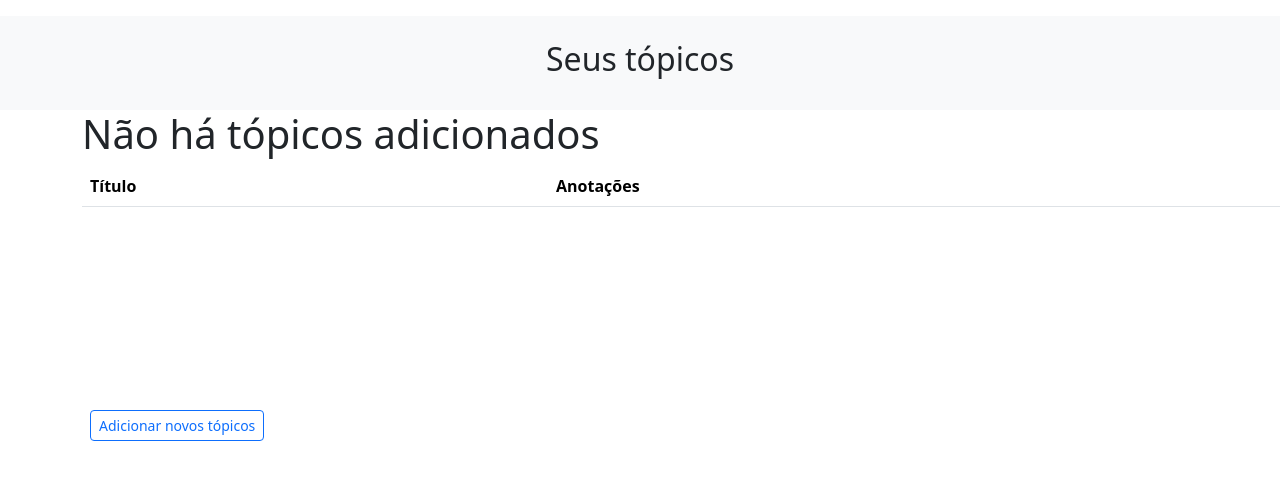
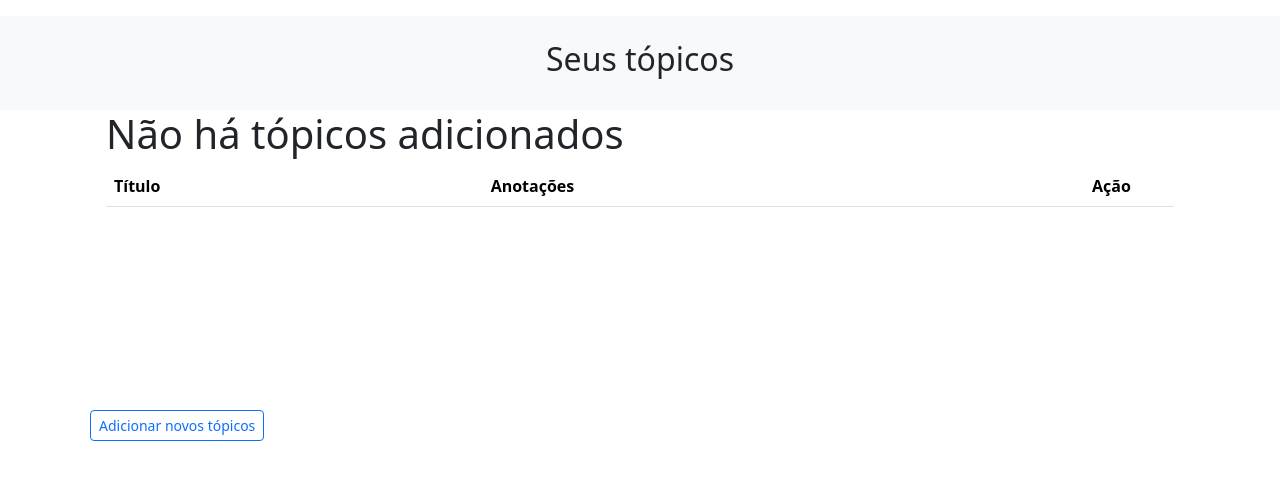
Before and after one commit to MarcioDuani/Learnining_logs, a Django app: page /topics in a window 1280 px wide; the page is wider, and only the part inside the window is pictured. Shown: the part 112-592 px from the top of that part. Run offline with Django 5.2, Linux system fonts and the light colour scheme; a user stored in the database is signed in; data comes from the database, SQL or seed files in the repository; both versions use the stored data as it was after the commit; lists and menus that the app fills with data are empty; some libraries are stand-ins or nearby versions.

Commit message:
Versão atual 1.4.6

```diff
--- a/learning_log/learning_logs/static/CSS/estilo.css
+++ b/learning_log/learning_logs/static/CSS/estilo.css
@@ -6,7 +6,7 @@ small{
     text-decoration:none;
     }
 
-    .menu{
+    .container-fluid{
       width: 1300px;
       height: 300px;
     overflow-y: scroll;}
--- a/learning_log/learning_logs/templates/learning_logs/base.html
+++ b/learning_log/learning_logs/templates/learning_logs/base.html
@@ -53,7 +53,7 @@
                     {% block header %}
                     {% endblock header %}
                   </div>
-            <div class= "container">
+              <div class="container">
 
                 {% block content %}
                 {% endblock content %}
--- a/learning_log/learning_logs/templates/learning_logs/topics.html
+++ b/learning_log/learning_logs/templates/learning_logs/topics.html
@@ -8,12 +8,11 @@
 
 {% block content %}
 
-
-            <div class="menu">
+        <div class="container">
+            <div class="container-fluid">
                 <table class="table table-striped table-hover table-border">
                         <thead>
                             <tr>
-
                                 <th>Título</th>
                                 <th>Anotações</th>
                                 <th style="width: 90px;">Ação</th>
@@ -43,6 +42,7 @@
                         </body>
                 </table>
             </div>
+        </div>
             <div>
                 {% buttons %}
                 <a href="{% url 'new_topic' %}"><button class="btn btn-outline-primary btn-sm mx-2" name="submit" >Adicionar novos tópicos</button></a>
```
Also changed, not shown: learning_log/learning_logs/templates/learning_logs/topic.html (+6 -2 lines), learning_log/db.sqlite3.
